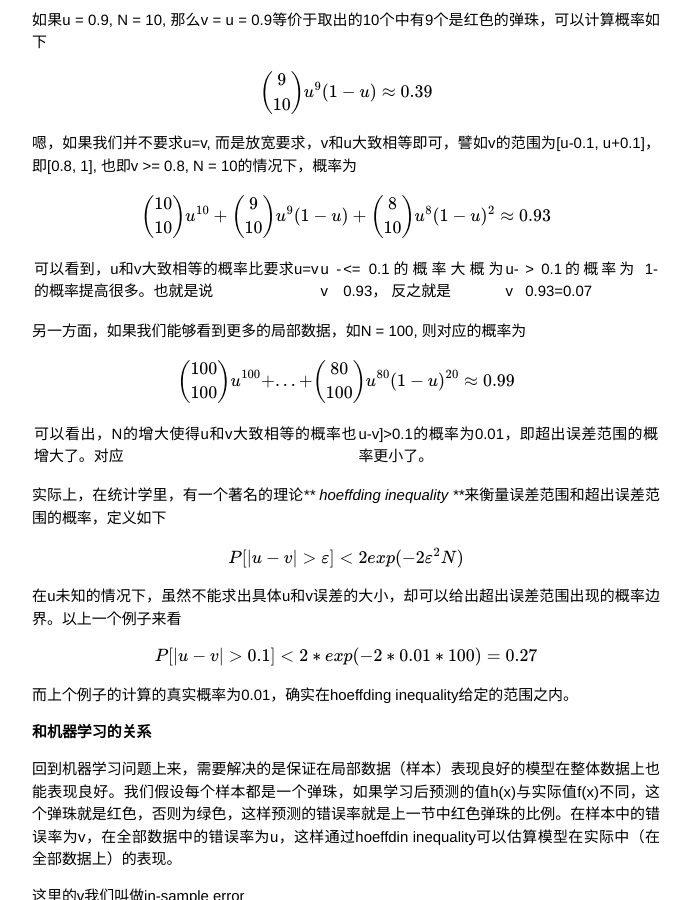
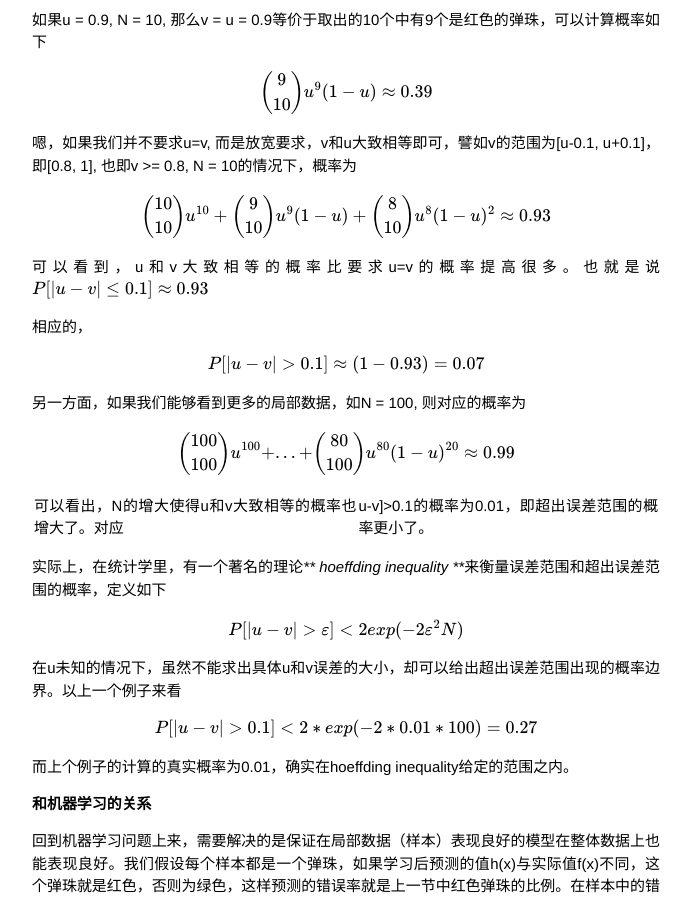
Before and after one commit to geeseek/geeseek.github.io, a Jekyll site: the page built from _posts/2014-03-16-why-machine-can-learning.markdown, in a window 1280 px wide and 900 px high, scrolled down 447 px. Shown: the whole window, without its empty margins (294-985 px from the left). Built offline with Jekyll 4.4.1, drawn with Linux system fonts in a browser that asks for light colours; formulas are drawn with MathJax 3.

Commit message:
fix the format of formula

```diff
--- a/_posts/2014-03-16-why-machine-can-learning.markdown
+++ b/_posts/2014-03-16-why-machine-can-learning.markdown
@@ -27,7 +27,16 @@ $$
 \binom{10}{10}u^{10} + \binom{9}{10}u^{9}(1-u) + \binom{8}{10}u^{8}(1-u)^{2} \approx 0.93
 $$
 
-可以看到，u和v大致相等的概率比要求u=v的概率提高很多。也就是说|u - v| <= 0.1的概率大概为0.93， 反之就是 |u-v| > 0.1的概率为 1-0.93=0.07
+可以看到，u和v大致相等的概率比要求u=v的概率提高很多。也就是说
+$$
+P[|u - v| \leq 0.1] \approx 0.93
+$$
+
+相应的，
+
+$$
+P[|u - v| > 0.1] \approx (1-0.93) = 0.07
+$$
 
 另一方面，如果我们能够看到更多的局部数据，如N = 100, 则对应的概率为
 
```
